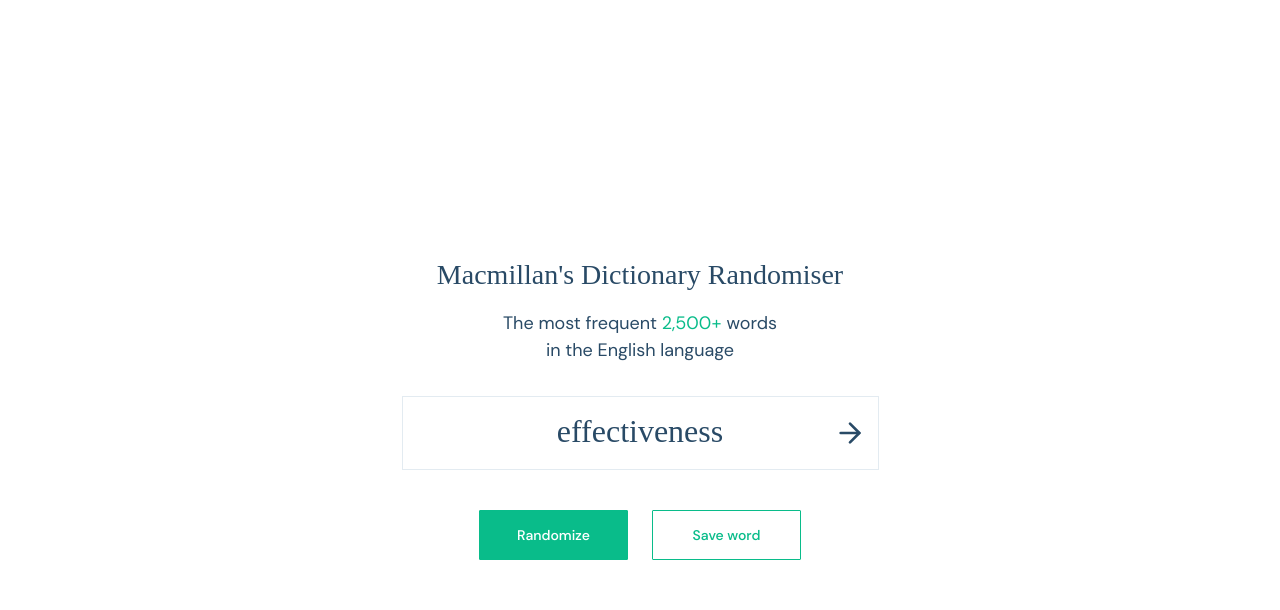
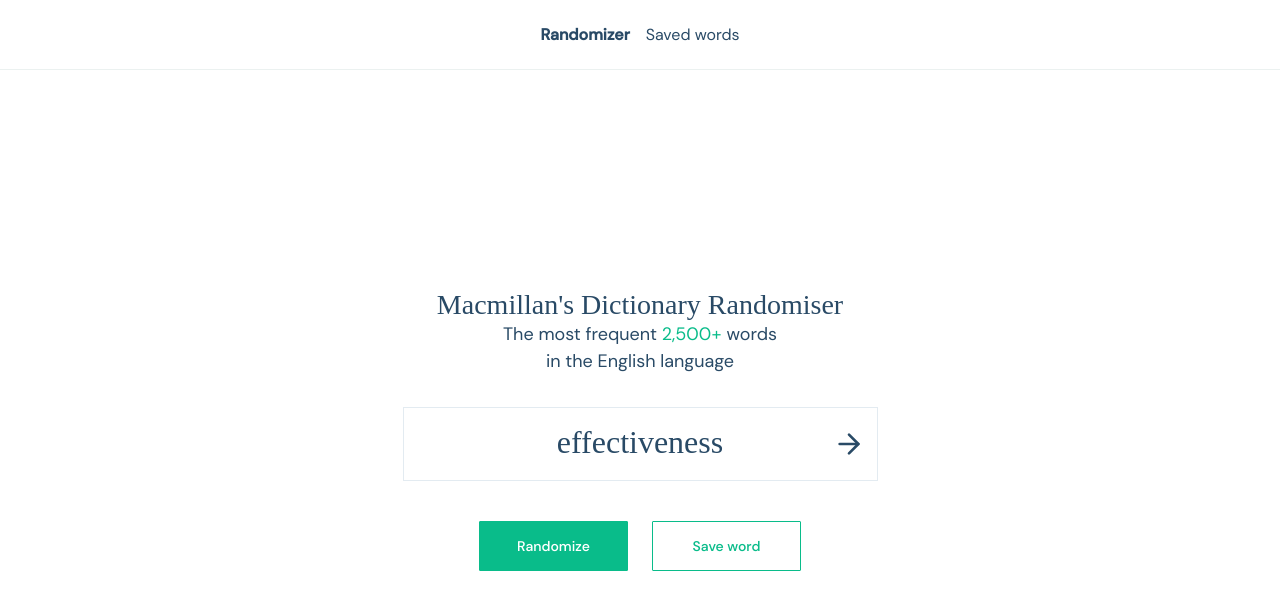
Before and after one commit to maverickDev-97/macmillan-randomizer, a React (Create React App) app: page / in a window 1280 px wide. Shown: the top 610 px of the page. Built offline with nearby package versions, Linux system fonts and the light colour scheme; the HTML template or start-up script is replaced by a standard one; a web font is replaced by a local one.

Commit message:
Introduced a new Header component. Global styles fixes

```diff
--- a/src/App.tsx
+++ b/src/App.tsx
@@ -5,23 +5,26 @@
 import Word from "./components/Word";
 import { getRandomWord } from "./db";
 import { useLocalStorage } from "./hooks/useLocalStorage";
+import { Header } from "./components/Header";
 
 function App() {
-
   const [word, setWord] = useState<string>(getRandomWord("initialWord"));
-  const { words, updateLocalStorage } = useLocalStorage();
+  const { saveWord } = useLocalStorage();
 
   const onClick = () => setWord(getRandomWord(word));
 
   return (
     <div className="App">
+      <Header />
+      <main>
         <Heading />
         <Subheading />
         <Word word={word} />
         <div className="buttons">
           <Button text="Randomize" isPrimary onClick={onClick} />
-        <Button text="Save word" />
+          <Button text="Save word" onClick={() => saveWord(word)} />
         </div>
+      </main>
     </div>
   );
 }
--- /dev/null
+++ b/src/components/Header/index.tsx
@@ -0,0 +1,14 @@
+import "./styles/index.css";
+
+export const Header = () => {
+  return (
+    <header className="header">
+      <nav>
+        <ul className="menu">
+          <li className="menu__item">Randomizer</li>
+          <li className="menu__item">Saved words</li>
+        </ul>
+      </nav>
+    </header>
+  );
+};
--- /dev/null
+++ b/src/components/Header/styles/index.css
@@ -0,0 +1,24 @@
+.header {
+  border-bottom: 1px solid #ebf1f0;
+}
+
+.menu {
+  padding: 24px 0;
+  display: flex;
+  list-style-type: none;
+  justify-content: center;
+}
+
+.menu__item {
+  cursor: pointer;
+  transition: all 0.2s linear;
+}
+
+.menu__item:nth-child(1) {
+  margin-right: 16px;
+  font-weight: bold;
+}
+
+.menu__item:hover {
+  color: #09bc8a;
+}
--- a/src/index.css
+++ b/src/index.css
@@ -1,33 +1,40 @@
 @font-face {
   font-family: "DM Mono";
-  src: local('DM Mono'), url(./fonts/DMMono/DMMono-Medium.woff) format('woff');
+  src: local("DM Mono"), url(./fonts/DMMono/DMMono-Medium.woff) format("woff");
   font-weight: 500;
 }
 
 @font-face {
   font-family: "DM Sans";
-  src: local('DM Sans'), url(./fonts/DMSans/DMSans-Medium.woff) format('woff');
+  src: local("DM Sans"), url(./fonts/DMSans/DMSans-Medium.woff) format("woff");
   font-weight: 500;
 }
 
 @font-face {
   font-family: "DM Sans";
-  src: local('DMSans'), url(./fonts/DMSans/DMSans-Regular.woff) format('woff');
+  src: local("DMSans"), url(./fonts/DMSans/DMSans-Regular.woff) format("woff");
   font-weight: 400;
 }
 
-body {
+body,
+* {
+  margin: 0;
+  padding: 0;
+  box-sizing: border-box;
+  font-family: "DM Sans";
+  font-weight: 400;
+  color: #294a66;
+  -webkit-font-smoothing: antialiased;
+  -moz-osx-font-smoothing: grayscale;
+}
+
+main {
   width: 100vw;
-  height: 100vh;
+  height: calc(100vh - 80px);
   display: flex;
+  flex-direction: column;
   justify-content: center;
   align-items: center;
-  margin: 0;
-  font-family: "DM Sans";
-  font-weight: 400;
-  color: #294A66;
-  -webkit-font-smoothing: antialiased;
-  -moz-osx-font-smoothing: grayscale;
 }
 
 .buttons {
```
Lines whose indentation alone changed are shown as unchanged.
